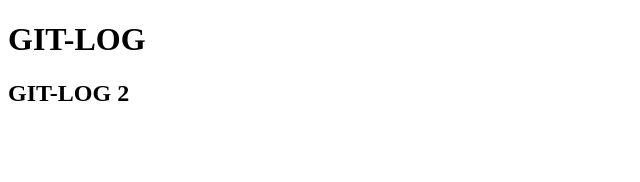
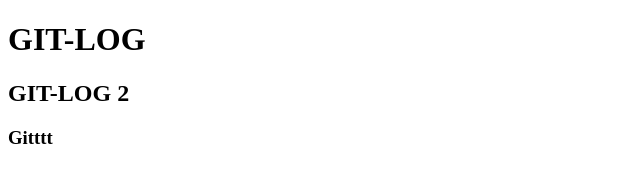
Before and after one commit to lpnhutt/GIT-LOG, a plain HTML site: page index.html in a window 1280 px wide. Shown: the full height of the page, 0-640 px from the left. Drawn offline with Linux system fonts and the light colour scheme.

Commit message:
1. sửa lần 1

```diff
--- a/index.html
+++ b/index.html
@@ -8,5 +8,6 @@
   <body>
     <h1>GIT-LOG</h1>
     <h2>GIT-LOG 2</h2>
+    <h3>Gitttt</h3>
   </body>
 </html>
```
